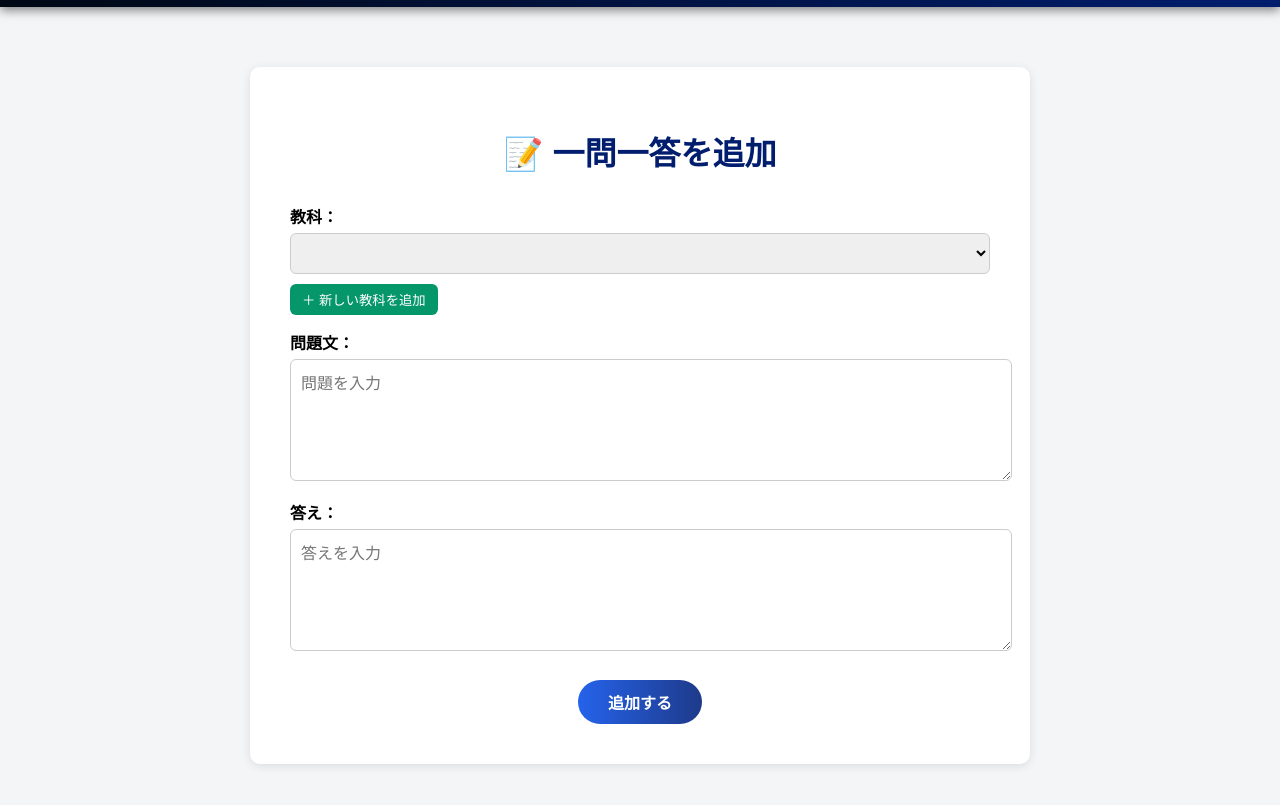
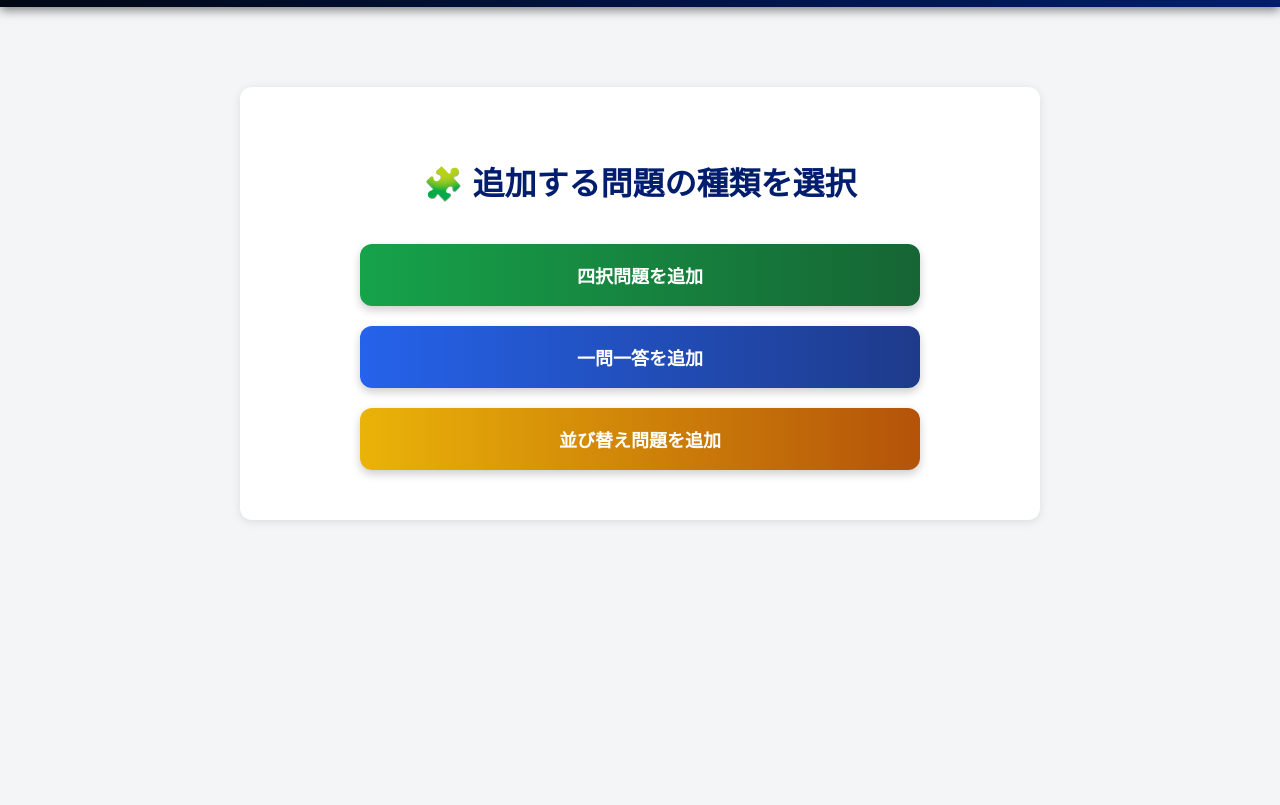
Before and after one commit to Ak333-y/Study, a plain HTML site: page add_question.html in a window 1280 px wide. Shown: the part 63-868 px from the top of the page. After the commit the page ends 800 px from the top, so only its background shows below. Drawn offline with Linux system fonts and the light colour scheme; no server answers.

Commit message:
Update add_question.html

```diff
--- a/add_question.html
+++ b/add_question.html
@@ -3,13 +3,12 @@
 <head>
   <meta charset="UTF-8" />
   <meta name="viewport" content="width=device-width, initial-scale=1.0" />
-  <title>問題追加 - StudyBase</title>
+  <title>問題編集 - StudyBase</title>
 
-  <!-- Firebase SDK -->
+  <!-- Firebase 認証チェック -->
   <script type="module">
     import { initializeApp } from "https://www.gstatic.com/firebasejs/10.13.0/firebase-app.js";
     import { getAuth, onAuthStateChanged, signOut } from "https://www.gstatic.com/firebasejs/10.13.0/firebase-auth.js";
-    import { getFirestore, collection, addDoc, getDocs, doc, setDoc } from "https://www.gstatic.com/firebasejs/10.13.0/firebase-firestore.js";
 
     const firebaseConfig = {
       apiKey: "AIzaSyCYILTR11999wsK7zoFV2rfQkgneumhsvk",
@@ -22,78 +21,15 @@
 
     const app = initializeApp(firebaseConfig);
     const auth = getAuth(app);
-    const db = getFirestore(app);
 
-    // 認証チェック
-    onAuthStateChanged(auth, async (user) => {
+    // ログインチェック
+    onAuthStateChanged(auth, (user) => {
       if (!user) {
         window.location.href = "index.html";
-      } else {
-        loadSubjects();
       }
     });
 
-    async function loadSubjects() {
-      const subjectSelect = document.getElementById("subject");
-      subjectSelect.innerHTML = "";
-      const snapshot = await getDocs(collection(db, "subjects"));
-      if (snapshot.empty) {
-        // 初期教科を追加
-        const defaultSubjects = ["古文単語", "地理", "歴史", "公民", "生命", "地学", "物質", "エネルギー", "数学"];
-        for (const sub of defaultSubjects) {
-          await setDoc(doc(db, "subjects", sub), { name: sub });
-        }
-        defaultSubjects.forEach(sub => {
-          const opt = document.createElement("option");
-          opt.value = sub;
-          opt.textContent = sub;
-          subjectSelect.appendChild(opt);
-        });
-      } else {
-        snapshot.forEach(docSnap => {
-          const opt = document.createElement("option");
-          opt.value = docSnap.id;
-          opt.textContent = docSnap.id;
-          subjectSelect.appendChild(opt);
-        });
-      }
-    }
-
-    // 新しい教科を追加
-    window.addSubject = async () => {
-      const newSubject = prompt("追加する教科名を入力してください：");
-      if (!newSubject) return;
-      await setDoc(doc(db, "subjects", newSubject), { name: newSubject });
-      alert("教科を追加しました！");
-      loadSubjects();
-    };
-
-    // 問題を追加
-    window.addQuestion = async () => {
-      const subject = document.getElementById("subject").value;
-      const type = document.getElementById("type").value;
-      const question = document.getElementById("question").value.trim();
-      const answer = document.getElementById("answer").value.trim();
-
-      if (!subject || !type || !question || !answer) {
-        alert("すべての項目を入力してください。");
-        return;
-      }
-
-      await addDoc(collection(db, "questions"), {
-        subject,
-        type,
-        question,
-        answer,
-        timestamp: new Date()
-      });
-
-      alert("問題を追加しました！");
-      document.getElementById("question").value = "";
-      document.getElementById("answer").value = "";
-    };
-
-    // ログアウト
+    // ログアウト処理
     window.logout = () => {
       signOut(auth).then(() => window.location.href = "index.html");
     };
@@ -113,7 +49,7 @@
       background: linear-gradient(90deg, #000814, #001d6e);
       color: white;
       padding: 10px 40px;
-      box-shadow: 0 3px 10px rgba(0, 0, 0, 0.5);
+      box-shadow: 0 3px 10px rgba(0,0,0,0.5);
     }
 
     .logo {
@@ -167,80 +103,64 @@
 
     .main {
       max-width: 700px;
-      margin: 60px auto;
+      margin: 80px auto;
       background: white;
-      border-radius: 10px;
+      border-radius: 12px;
       box-shadow: 0 2px 10px rgba(0,0,0,0.1);
-      padding: 40px;
+      padding: 50px;
+      text-align: center;
     }
 
     h1 {
-      text-align: center;
       color: #001d6e;
-      margin-bottom: 30px;
+      margin-bottom: 40px;
     }
 
-    label {
-      display: block;
-      margin-top: 15px;
-      font-weight: bold;
+    .btn-container {
+      display: flex;
+      flex-direction: column;
+      gap: 20px;
+      align-items: center;
     }
 
-    select, input, textarea {
-      width: 100%;
-      padding: 10px;
-      margin-top: 5px;
-      border: 1px solid #ccc;
-      border-radius: 6px;
-      font-size: 16px;
+    .add-btn {
+      width: 80%;
+      padding: 18px;
+      font-size: 18px;
+      font-weight: bold;
+      border: none;
+      border-radius: 12px;
+      color: white;
+      cursor: pointer;
+      transition: 0.25s;
+      box-shadow: 0 4px 10px rgba(0,0,0,0.2);
     }
 
-    textarea {
-      height: 100px;
-      resize: vertical;
+    .add-btn:hover {
+      transform: translateY(-3px);
+      box-shadow: 0 6px 15px rgba(0,0,0,0.25);
     }
 
-    #addBtn {
-      display: block;
-      margin: 25px auto 0;
-      padding: 10px 30px;
+    .btn-one {
       background: linear-gradient(90deg, #2563eb, #1e3a8a);
-      color: white;
-      font-weight: bold;
-      border: none;
-      border-radius: 30px;
-      font-size: 16px;
-      cursor: pointer;
-      transition: transform 0.2s, box-shadow 0.2s;
     }
 
-    #addBtn:hover {
-      transform: translateY(-2px);
-      box-shadow: 0 4px 12px rgba(0,0,0,0.25);
+    .btn-choice {
+      background: linear-gradient(90deg, #16a34a, #166534);
     }
 
-    #addSubjectBtn {
-      background: #059669;
-      color: white;
-      border: none;
-      padding: 6px 12px;
-      border-radius: 6px;
-      cursor: pointer;
-      margin-top: 10px;
-    }
-
-    #addSubjectBtn:hover {
-      background: #047857;
+    .btn-order {
+      background: linear-gradient(90deg, #eab308, #b45309);
     }
   </style>
 </head>
-
 <body>
   <div class="navbar">
     <div class="logo">
       <img src="logo.png" alt="StudyBase ロゴ">
       StudyBase — Your Daily Step to Success.
     </div>
+
     <div class="menu">
       <a href="menu.html">ホーム</a>
       <a href="select.html">テスト</a>
@@ -253,21 +173,13 @@
   </div>
 
   <div class="main">
-    <h1>📝 一問一答を追加</h1>
+    <h1>🧩 追加する問題の種類を選択</h1>
 
-    <label>教科：</label>
-    <select id="subject"></select>
-    <button id="addSubjectBtn" onclick="addSubject()">＋ 新しい教科を追加</button>
-
-
-
-    <label>問題文：</label>
-    <textarea id="question" placeholder="問題を入力"></textarea>
-
-    <label>答え：</label>
-    <textarea id="answer" placeholder="答えを入力"></textarea>
-
-    <button id="addBtn" onclick="addQuestion()">追加する</button>
+    <div class="btn-container">
+      <button class="add-btn btn-choice" onclick="location.href='add_choice.html'">四択問題を追加</button>
+      <button class="add-btn btn-one" onclick="location.href='add_one.html'">一問一答を追加</button>
+      <button class="add-btn btn-order" onclick="location.href='add_order.html'">並び替え問題を追加</button>
+    </div>
   </div>
 </body>
 </html>
```
